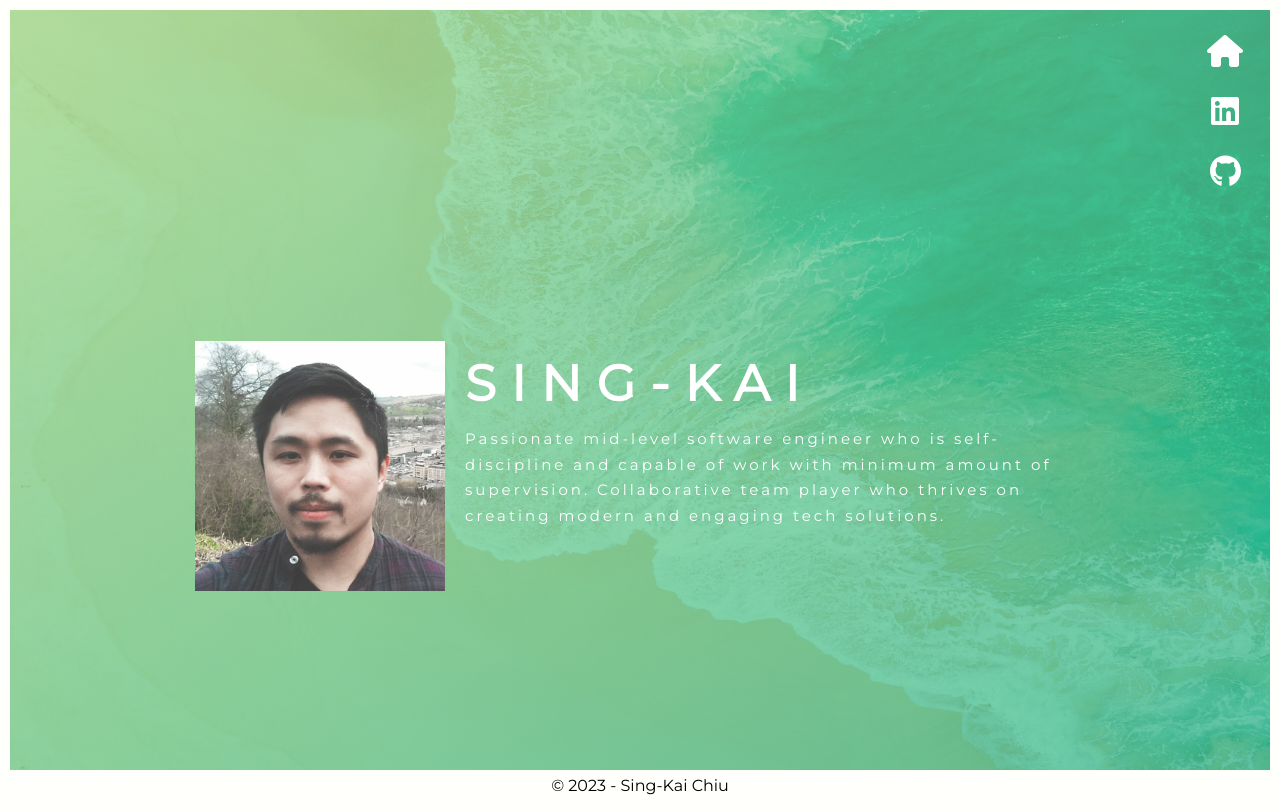
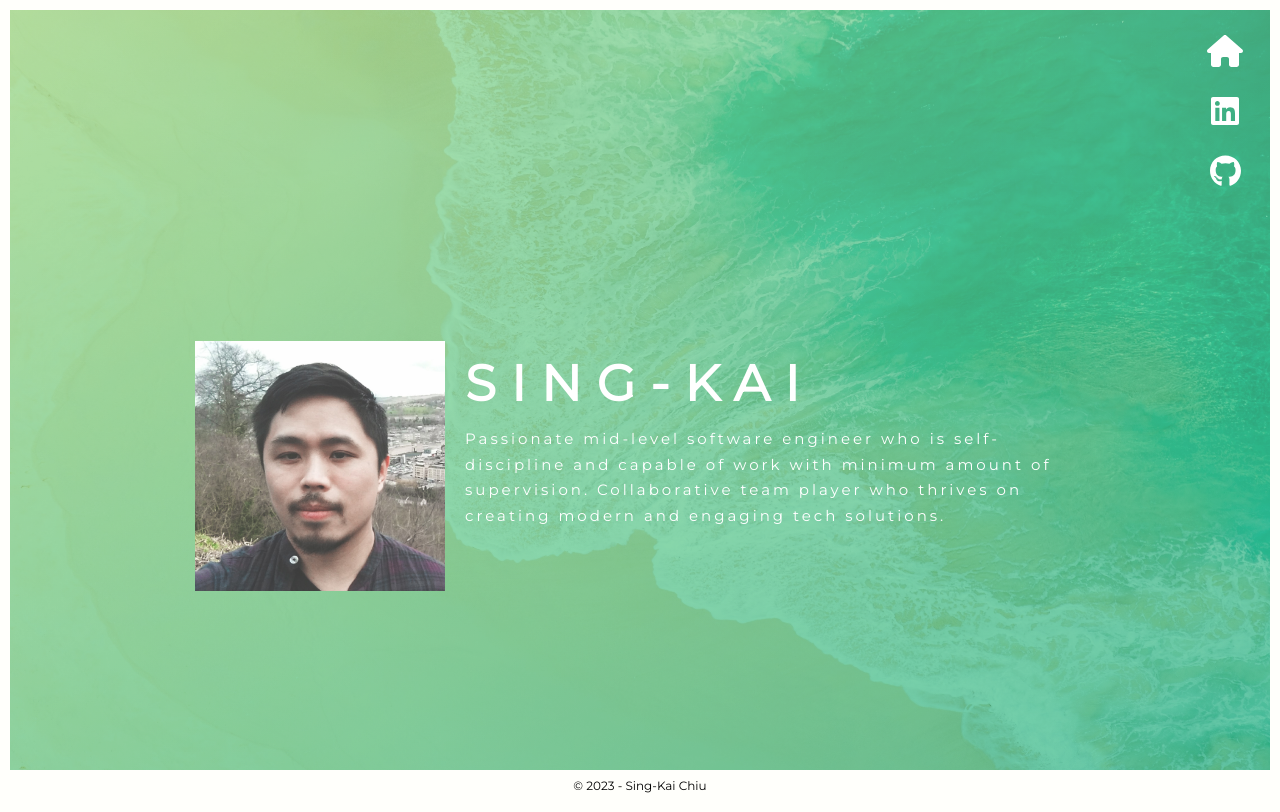
Before and after one commit to Sing-Kai/profile-page, a Next.js app: page /about in a window 1280 px wide. Built offline with nearby package versions, Linux system fonts and the light colour scheme.

Commit message:
footer font size update

```diff
--- a/src/components/Footer.tsx
+++ b/src/components/Footer.tsx
@@ -12,7 +12,6 @@ const Footer = () => {
 }
 
 const FooterContainer = styled.div`
-  /* background: ${props => props.theme.colors.neutral}; */
   display: flex;
   position: relative;
   bottom: 0;
@@ -23,11 +22,7 @@ const FooterContainer = styled.div`
 `;
 
 const FooterItem = styled.div`
-  /* background: ${props => props.theme.colors.neutral}; */
-  /* background: black; */
-  /* padding: 10px; */
-  /* text-align: center;
-  vertical-align: middle; */
+  font-size: 12px
 `;
 
 export default Footer;
--- a/src/styles/Navbar.style.ts
+++ b/src/styles/Navbar.style.ts
@@ -1,5 +1,4 @@
 import styled from "styled-components";
-// import { Link } from "react-router-dom";
 
 export const NavbarContainer = styled.nav`
   width: 100%;
```
